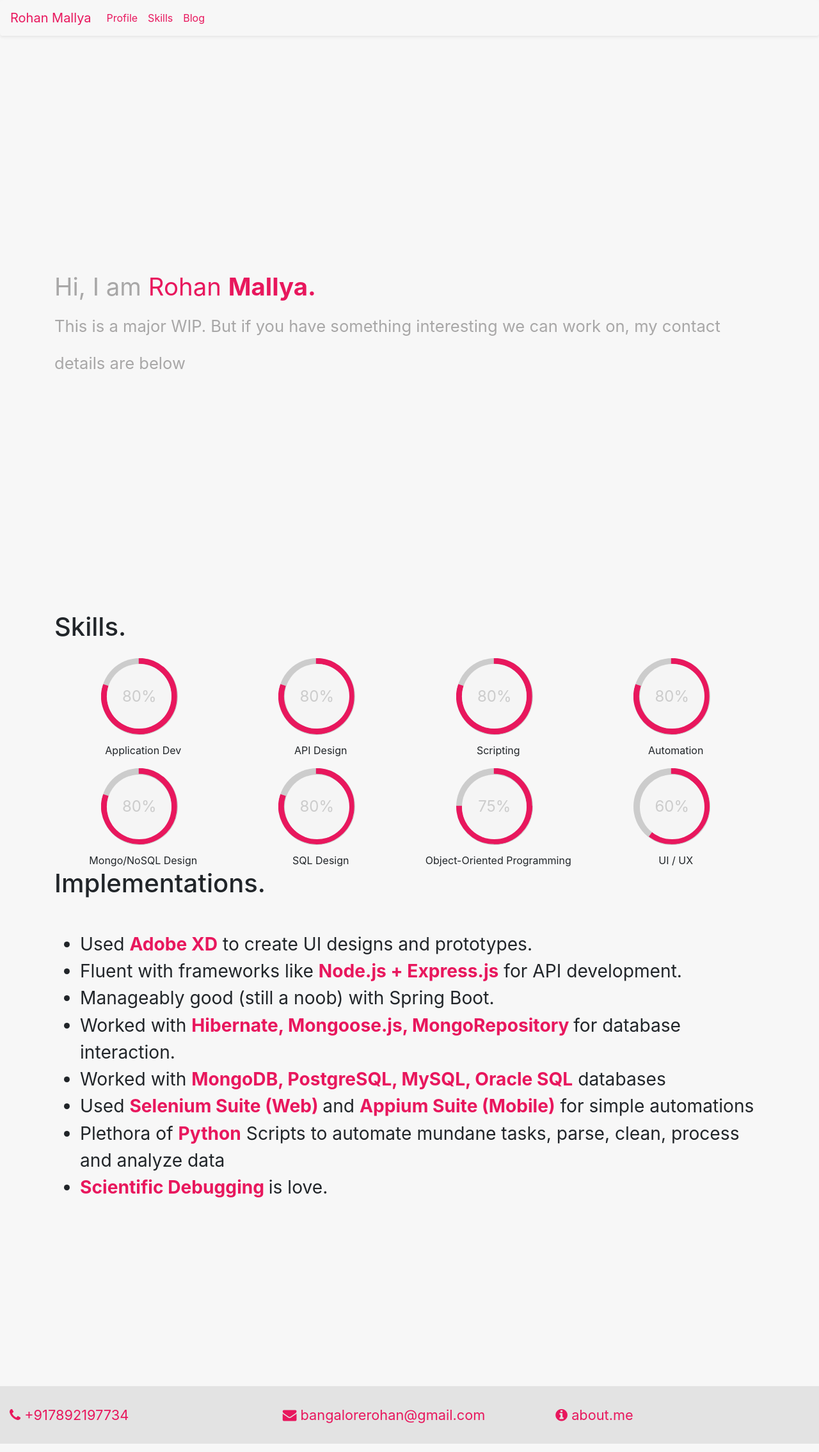
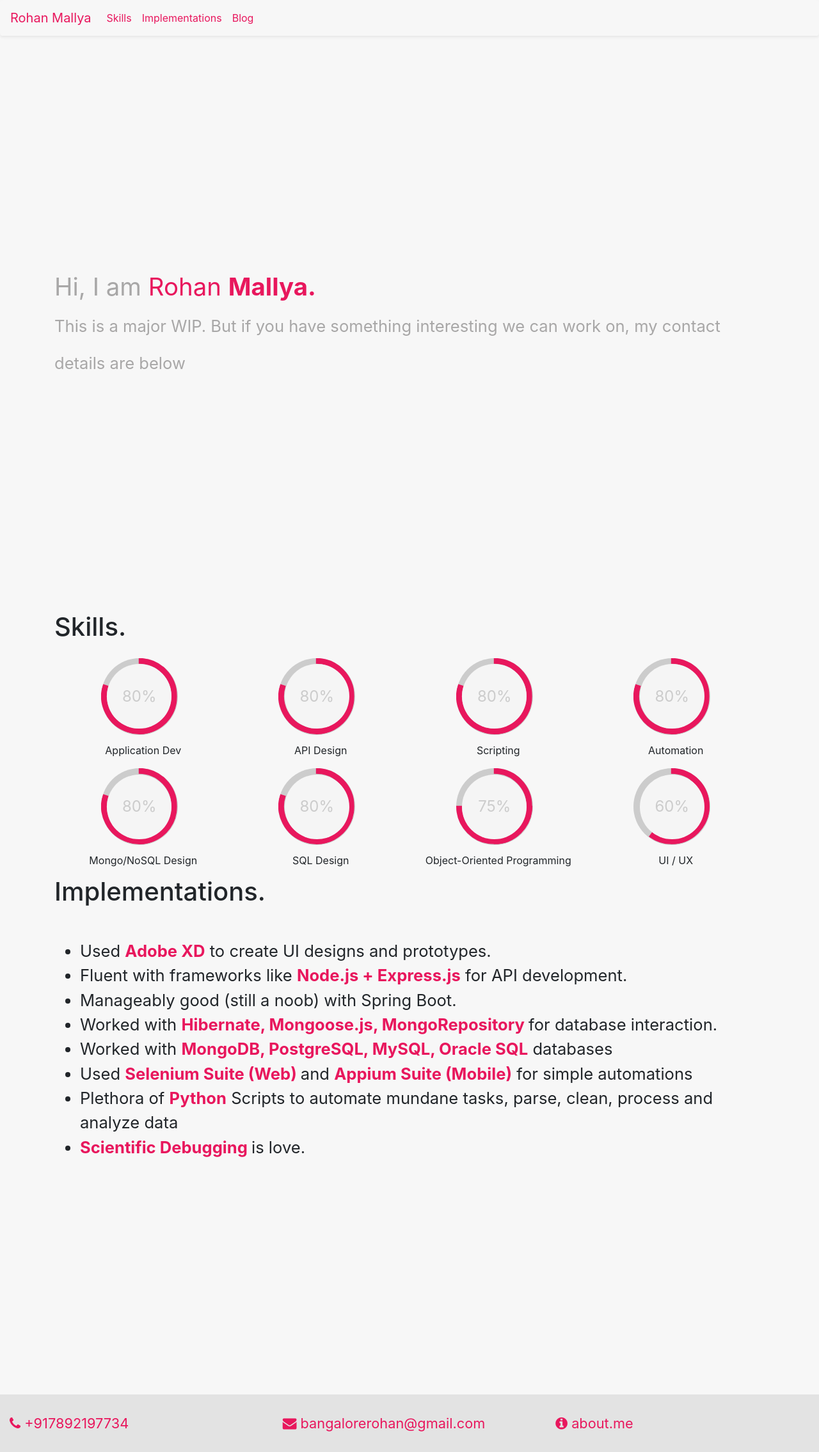
Before and after one commit to rohanrmallya/rohanrmallya.github.io, a Jekyll site: the page index.html, which Jekyll copies as it is, in a window 1280 px wide. Shown: the whole page at 64% size. Built offline with Jekyll 4.4.1, drawn with Linux system fonts in a browser that asks for light colours.

Commit message:
v2.0.1: More reponsive design

```diff
--- a/assets/css/custom2.css
+++ b/assets/css/custom2.css
@@ -240,5 +240,11 @@
 
 /* Extra large devices (large laptops and desktops, 1200px and up) */
 @media only screen and (min-width: 1200px) {
+    #implementation-list{
+        font-size:2vw;
+    }
 
+    #impl{
+        margin-top:1%;
+    }
 }
--- a/index.html
+++ b/index.html
@@ -23,7 +23,7 @@
             <span class="navbar-toggler-icon"></span>
         </button>
 
-        <a class="navbar-brand" href="#">Rohan Mallya</a>
+        <a class="navbar-brand" href="#landing">Rohan Mallya</a>
 
         <div class="collapse navbar-collapse" id="navbarSupportedContent">
             <ul class="navbar-nav mr-auto ">
@@ -31,13 +31,13 @@
                     <a class="nav-link" id="nav-link" href="#">Home <span class="sr-only">(current)</span></a>
                 </li> -->
                 <li class="nav-item">
-                    <a class="nav-link" id="nav-link" href="#">Profile</a>
+                    <a class="nav-link" id="nav-link" href="#skills">Skills</a>
                 </li>
                 <li class="nav-item">
-                    <a class="nav-link" id="nav-link" href="#">Skills</a>
+                    <a class="nav-link" id="nav-link" href="#impl">Implementations</a>
                 </li>
                 <li class="nav-item">
-                    <a class="nav-link" id="nav-link" href="#">Blog</a>
+                    <a class="nav-link" id="nav-link" href="/blog">Blog</a>
                 </li>
             </ul>
 
```
Also changed, not shown: TODO.md (+4 -0 lines), 4 other files.
